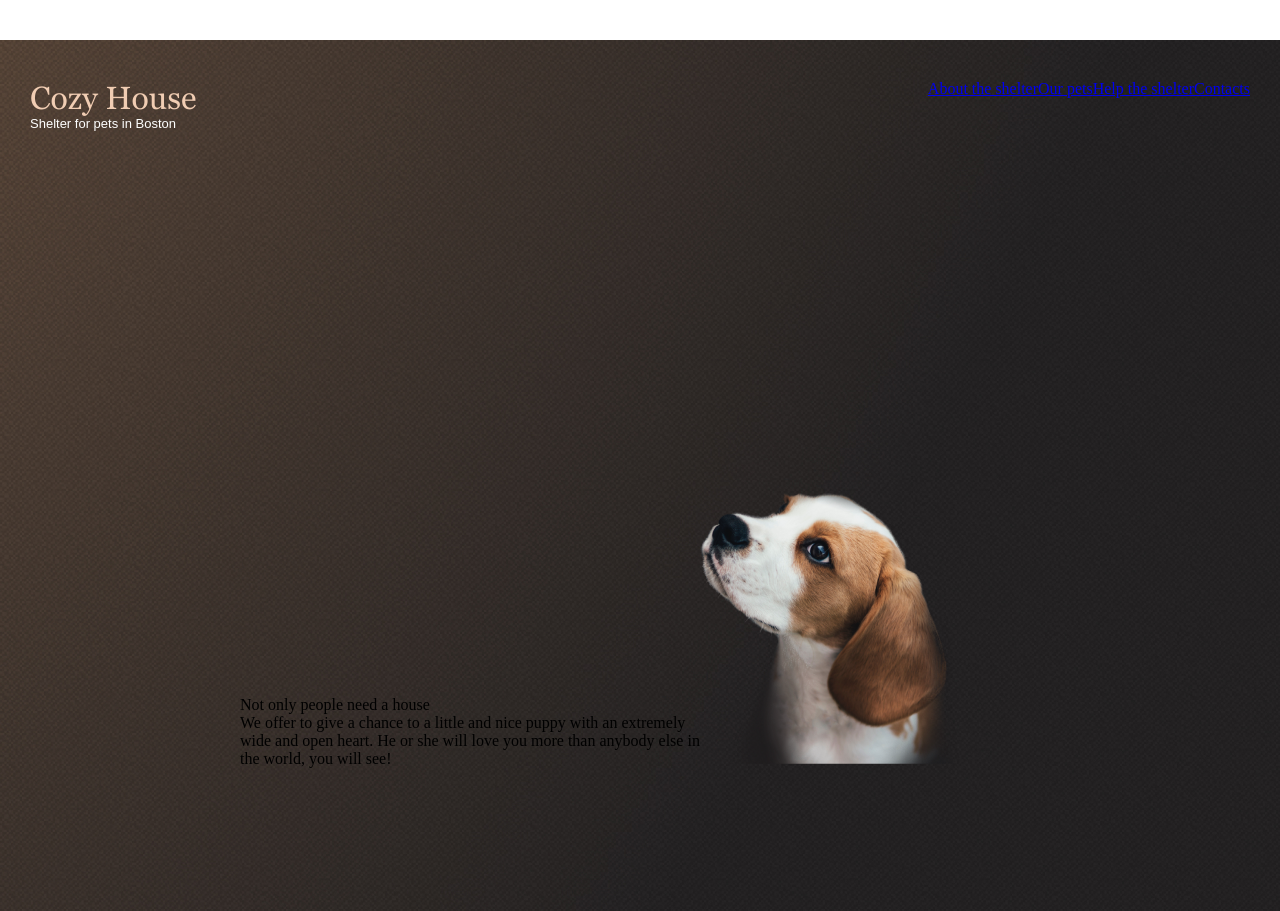
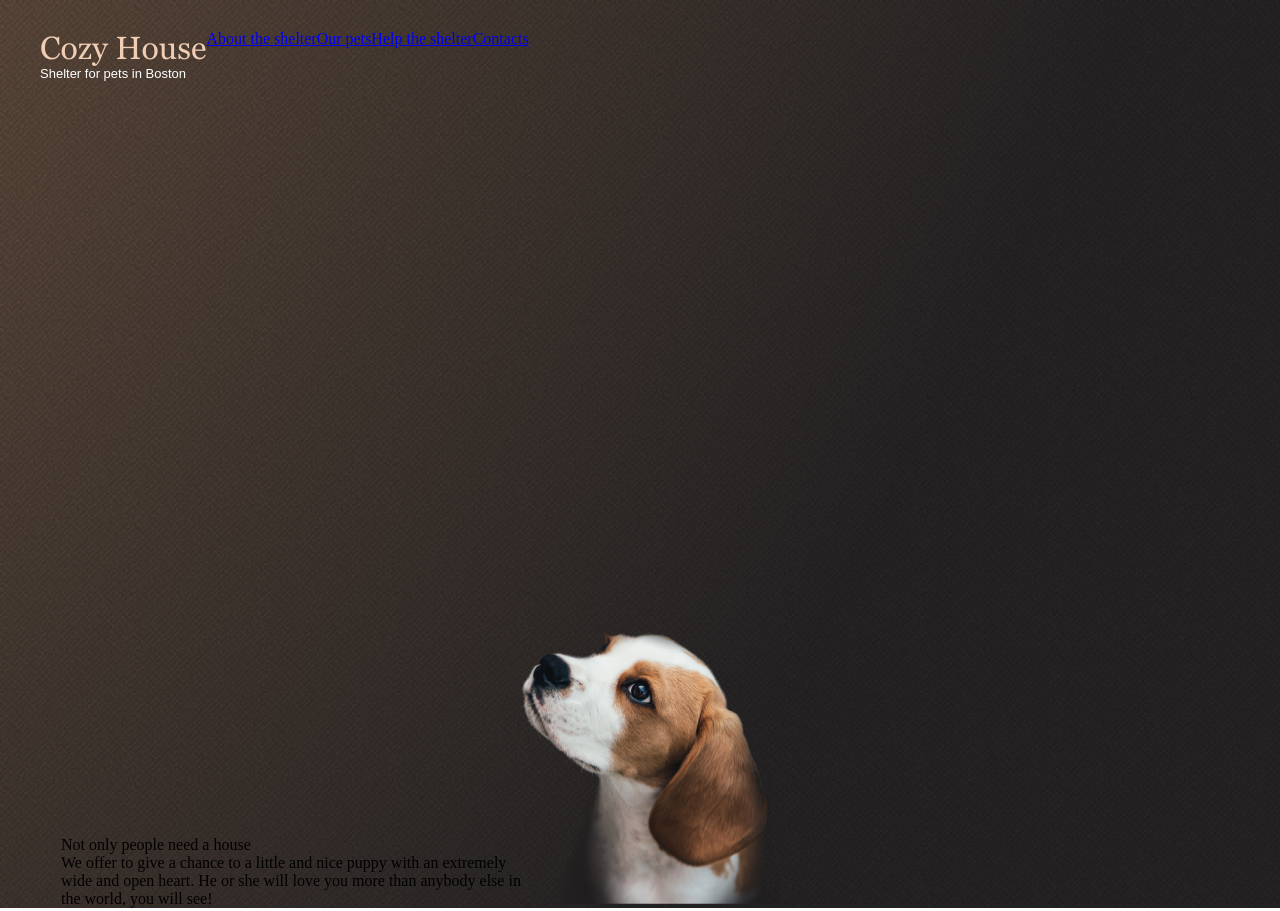
Before and after one commit to JSBelka/rsschool-cv, a plain HTML site: page shelter/index.html in a window 1280 px wide. Shown: the top 911 px of the page. Drawn offline with Linux system fonts and the light colour scheme.

Commit message:
fix: update

```diff
--- a/shelter/index.html
+++ b/shelter/index.html
@@ -7,7 +7,7 @@
     <title>Shelter</title>
 </head>
 
-<body>
+<body class="body">
 <header class="header">
     <div class="container">
     <div class="logo">
@@ -27,7 +27,7 @@
 
 
 <main>
-    <section class="startScreen">
+    <div class="startScreen">
     <div class="startScreenContent">
         <div class="content">
             <p>Not only people need a house</p>
@@ -38,7 +38,7 @@
             <img src="start-screen-puppy.png" alt="Puppy" width="260" height="272"/>
         </div>
 </div>
-        </section>
+        </div>
 
     <section class="About" id="about">
     </section>
@@ -63,7 +63,7 @@
         <div class="locations">
             <h2 class="title-footer">We are waiting for your visit</h2>
         </div>
-        <div class="footer-puppy"></div>
+        <img src="footer-puppy.png" alt="Puppy"/>
     </div>
 </footer>
 </html>
--- a/shelter/styles.css
+++ b/shelter/styles.css
@@ -1,9 +1,11 @@
 * {
     margin: 0;
+    padding: 0;
 }
 html {
     scroll-behavior: smooth;
 }
+
 @font-face {
     font-family: Georgia;
     src: url(georgia.ttf);
@@ -11,10 +13,10 @@ html {
 
 .header{
     position: absolute;
-    margin: 0 auto;
+    margin: 30px 40px 818px 40px;
 }
 
-.header{
+.body .footer{
     width: 100%;
 }
 
@@ -23,7 +25,6 @@ html {
     flex-direction: row;
     justify-content: space-between;
     align-items: flex-start;
-    margin: 40px 30px;
 }
 .logo{
 
@@ -40,7 +41,8 @@ html {
 }
 .nav-list{
     display: flex;
-    flex-direction: row;
+
+    align-items: stretch;
     justify-content: space-between;
     list-style: none;
     max-width: 443px;
@@ -51,9 +53,12 @@ html {
     text-decoration: none;
 }
 .startScreen{
+    display: flex;
+    align-items: flex-end;
     height: 908px;
     background-image: url(start-screen-gradient-background.jpg);
     background-size: cover;
+    margin: 0;
 }
 .startScreenContent {
     display: flex;
@@ -62,7 +67,7 @@ justify-content: center;
     align-items: flex-end;
     min-width: 1200px;
     min-height: 728px;
-    margin: 40px 180px 40px 0;
+    margin: 180px 40px 0 40px;
 }
 .content{
     display: flex;
@@ -71,6 +76,7 @@ justify-content: center;
     max-height: 322px;
 }
 .puppy{
+    flex: 1;
     max-width: 698px;
     max-height: 728px;
  }
@@ -79,12 +85,14 @@ justify-content: center;
 }
 .Pets{
     height: 877px;
+    background-color: rgba(246, 246, 246, 1);
 }
 .Help{
     height: 611px;
 }
 .Donation{
     height: 462px;
+    background-color: rgba(246, 246, 246, 1);
 }
 .footer{
     height: 350px;
@@ -95,10 +103,15 @@ justify-content: center;
     display: flex;
     flex-direction: row;
 justify-content: space-between;
-    align-items: baseline;
+    align-items: flex-end;
+    width: 1200px;
+    height: 310px;
 }
 .contacts{
-
+    width: 278px;
+}
+.locations{
+    width: 302px;
 }
 .title-footer{
     color: white;
```
